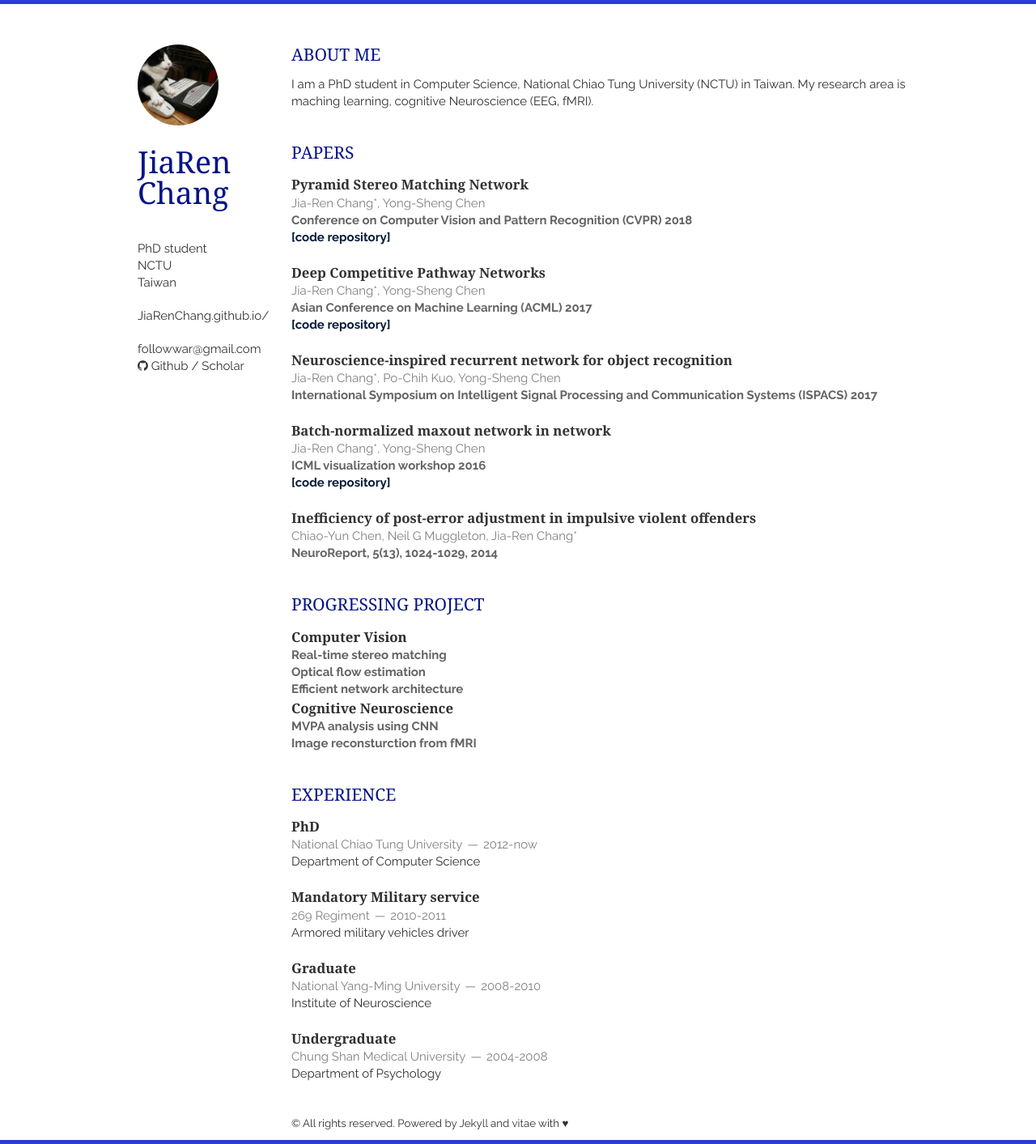
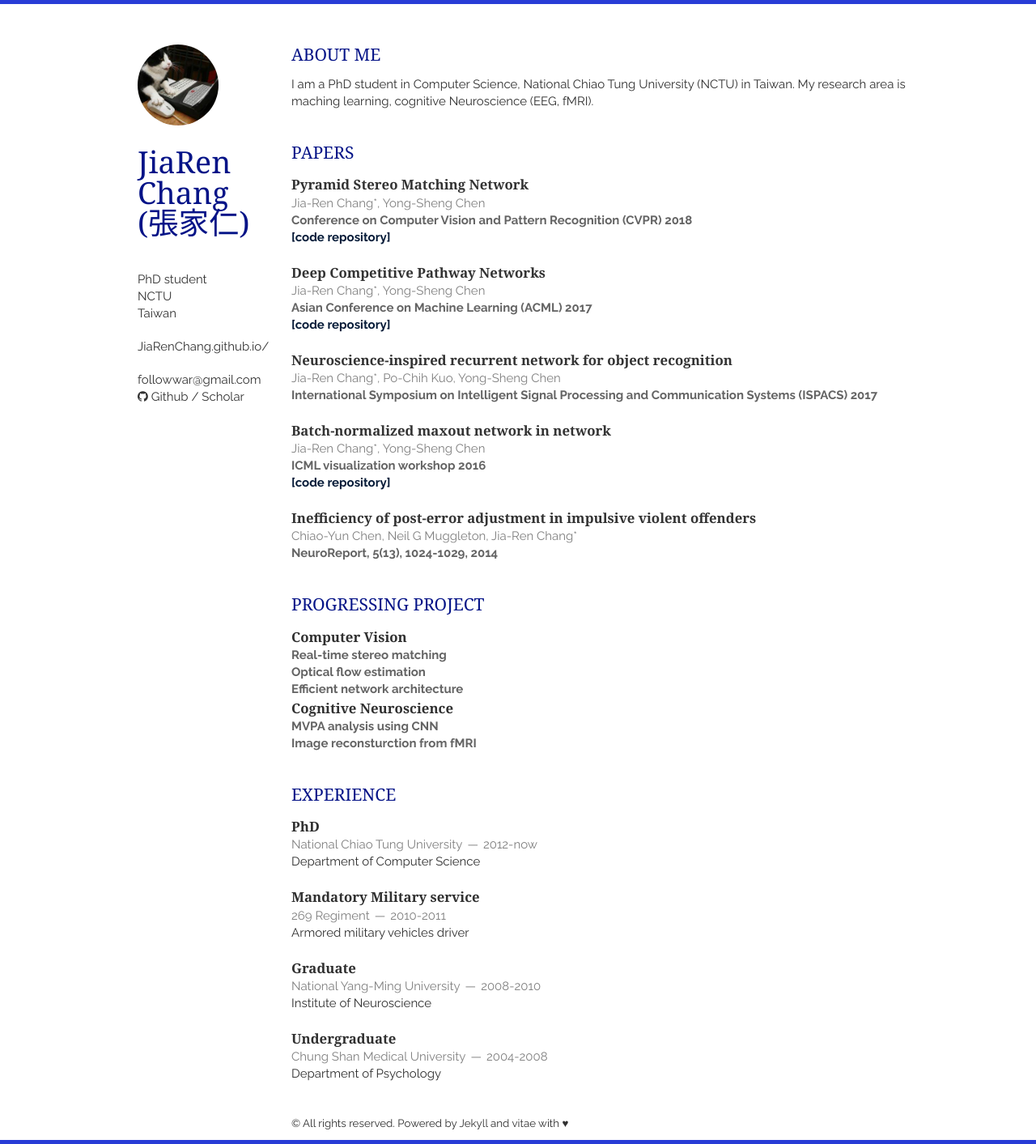
Before and after one commit to JiaRenChang/JiaRenChang.github.io, a Jekyll site: the page built from index.html, in a window 1280 px wide. Shown: the whole page at 81% size. Built offline with Jekyll 4.4.1, drawn with Linux system fonts in a browser that asks for light colours; nearby versions of some CDN libraries; the list of posts is cut into pages by our own code; a style sheet for code colours, icons or effects is not loaded.

Commit message:
Update _config.yml

```diff
--- a/_config.yml
+++ b/_config.yml
@@ -15,7 +15,7 @@ author: Fábio Madeira
 # for a normal use at the base of the server change it to "/"
 baseurl: "/"
 title: JiaRen Chang's website
-name: JiaRen Chang
+name: JiaRen Chang (張家仁)
 email: followwar@gmail.com
 email_full: mailto:followwar@gmail.com
 website: JiaRenChang.github.io/
```
